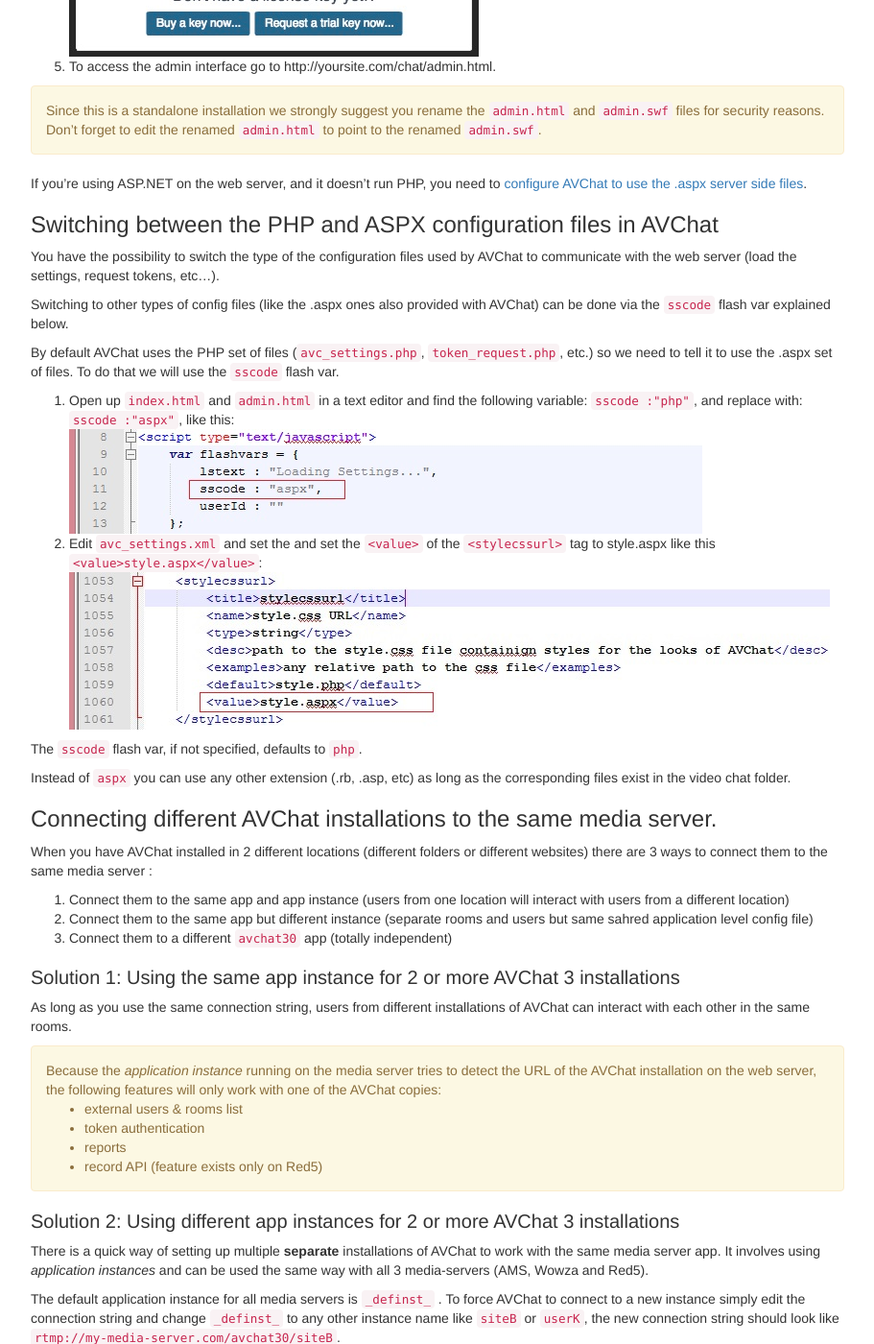
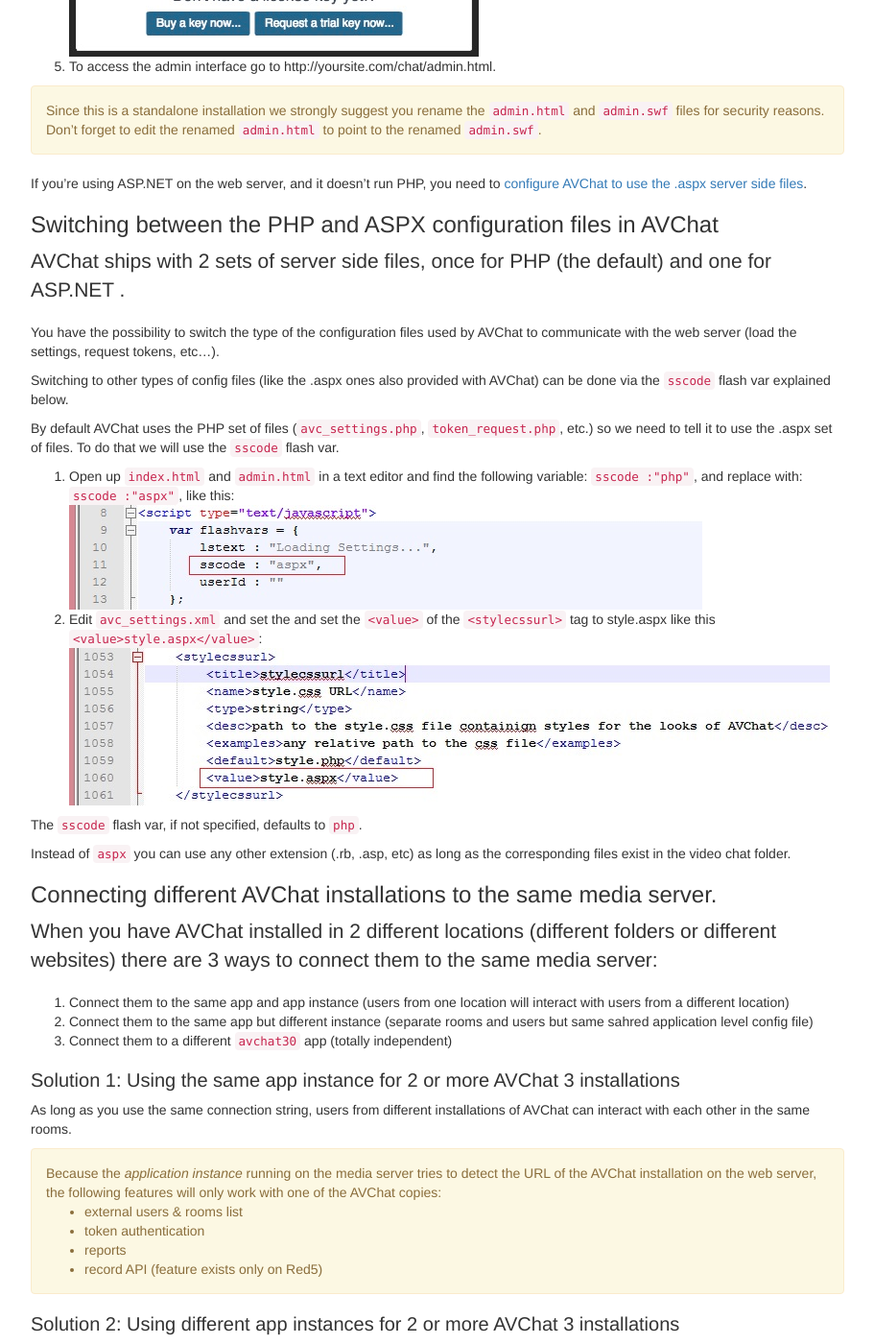
Before and after one commit to nusofthq/avchat-documentation, a Jekyll site: the page built from standalone.md, in a window 1280 px wide and 1400 px high, scrolled down 5561 px. Shown: the whole window at 96% size, without its empty margins (38-949 px from the left). Built offline with Jekyll 4.4.1, drawn with Linux system fonts in a browser that asks for light colours; nearby versions of some CDN libraries; comment, search, counter and statistics services are not loaded.

Commit message:
lead paragraphs

```diff
--- a/_includes/installation-instructions.md
+++ b/_includes/installation-instructions.md
@@ -28,6 +28,7 @@
 If you're using ASP.NET on the web server, and it doesn't run PHP, you need to [configure AVChat to use the .aspx server side files](#switching-between-config-files).
 
 <h2 id="switching-between-config-files">Switching between the PHP and ASPX configuration files in AVChat</h2>
+<p class="lead">AVChat ships with 2 sets of server side files, once for PHP (the default) and one for ASP.NET .</p>
 
 You have the possibility to switch the type of the configuration files used by AVChat to communicate with the web server (load the settings, request tokens, etc...).
 
@@ -47,7 +48,7 @@
 
 <h2 id="using-different-medias-server-apps">Connecting different AVChat installations to the same media server.</h2>
 
-When you have AVChat installed in 2 different locations (different folders or different websites) there are 3 ways to connect them to the same media server :
+<p class="lead">When you have AVChat installed in 2 different locations (different folders or different websites) there are 3 ways to connect them to the same media server:</p>
 
 1. Connect them to the same app and app instance (users from one location will interact with users from a different location)
 2. Connect them to the same app but different instance (separate rooms and users but same sahred application level config file)
```
